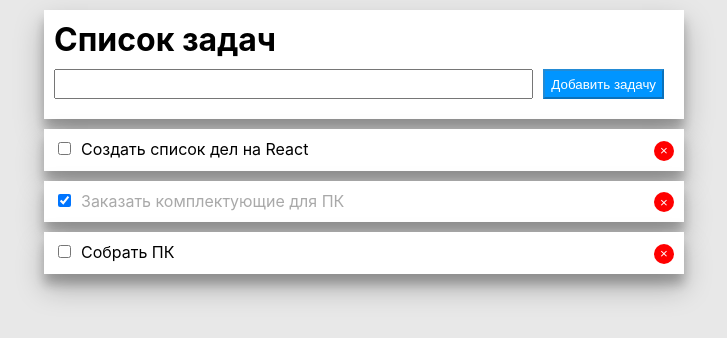
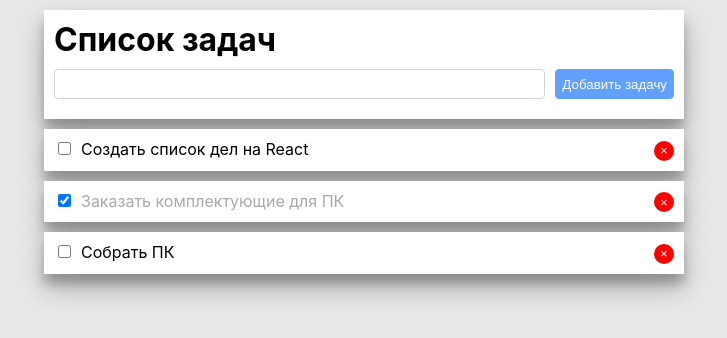
Before and after one commit to Baraboshin/react-todo, a React (Create React App) app: page / in a window 1280 px wide. Shown: the top 338 px of the page, without its empty margins (276-1003 px from the left). Built offline with nearby package versions, Linux system fonts and the light colour scheme.

Commit message:
TDL-1 -- CSS fixes

```diff
--- a/src/ToDo/AddTodo.js
+++ b/src/ToDo/AddTodo.js
@@ -4,7 +4,7 @@ import PropTypes from 'prop-types'
 const style = {
   form: {
     display: 'flex',
-    margin: '10px 10px 10px 0',
+    margin: '10px 0',
   },
   input: {
     flexGrow: 1,
@@ -31,8 +31,13 @@ function AddTodo({ onCreate }) {
 
   return(
     <form style={style.form} onSubmit={submitHandler}>
-      <input style={style.input} value={value} onChange={event => setValue(event.target.value)}/>
-      <button type="submit" className={'btn-primary'} disabled={!value}>Добавить задачу</button>
+      <input
+        className={'form-control'}
+        style={style.input}
+        value={value}
+        onChange={event => setValue(event.target.value)}
+      />
+      <button type="submit" className='btn btn-primary' disabled={!value}>Добавить задачу</button>
     </form>
   )
 }
--- a/src/index.css
+++ b/src/index.css
@@ -50,7 +50,34 @@ code {
   color: darkgray;
 }
 
+.btn {
+  border: 1px solid transparent;
+  border-radius: .25rem;
+}
 .btn-primary {
-  color: white;
-  background: #0095ff;
+  color: #fff;
+  background-color: #0d6efd;
+  border-color: #0d6efd;
 }
+.btn-primary:active {
+  background-color: #0a58ca;
+  border-color: #0a53be;
+}
+.btn-primary:disabled {
+  color: #fff;
+  pointer-events: none;
+  opacity: .65;
+}
+
+.form-control {
+  border: 1px solid #ced4da;
+  appearance: none;
+  border-radius: .25rem;
+  transition: border-color .15s ease-in-out,box-shadow .15s ease-in-out;
+}
+.form-control:focus {
+  background-color: #fff;
+  border-color: #86b7fe;
+  outline: 0;
+  box-shadow: 0 0 0 0.25rem rgba(13 110 253 0.25);
+}
```
